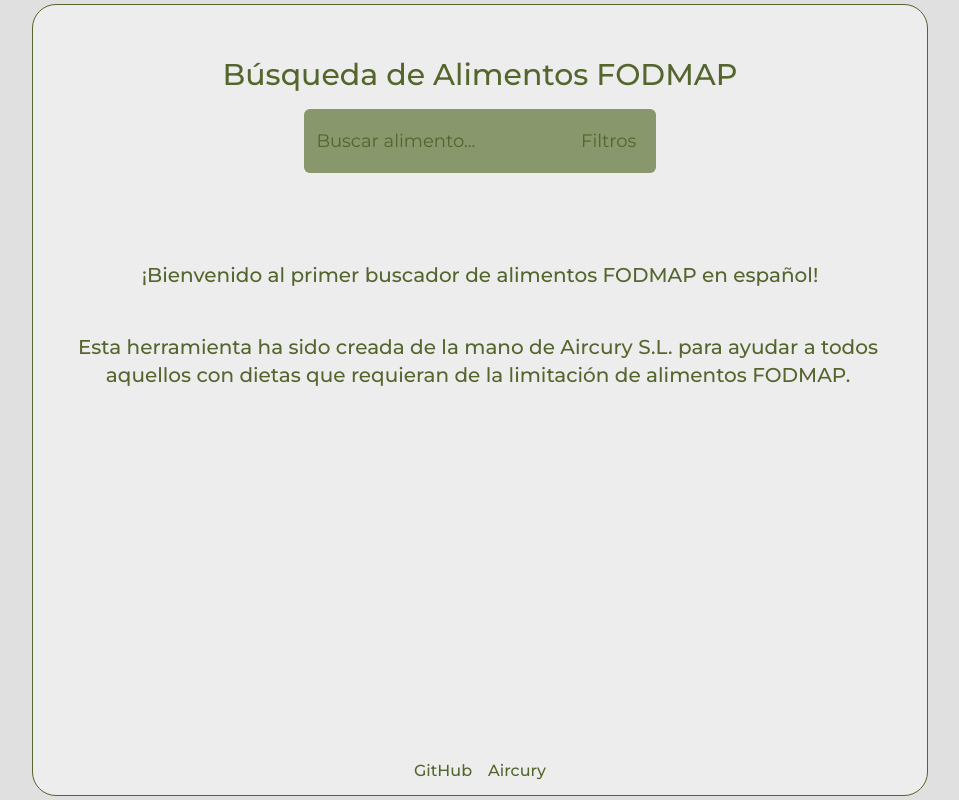
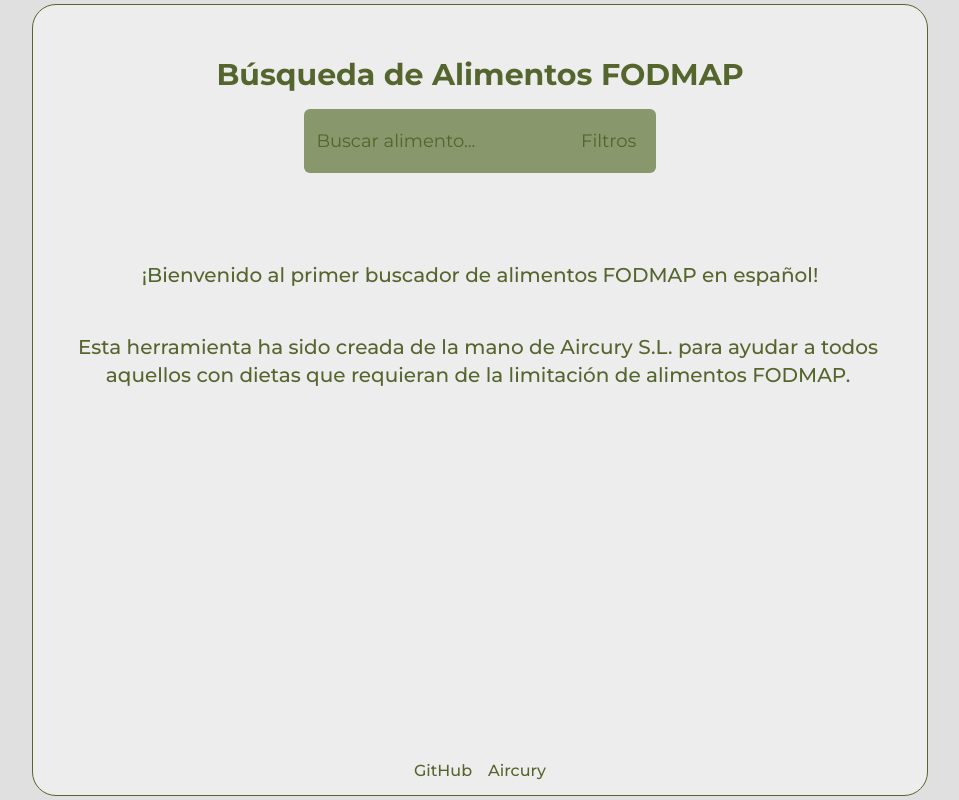
Before and after one commit to ortizzxz/FODMAP-App, a React (Vite) app in the folder fodmap-app/: page / in a window 1280 px wide. Shown: the whole page, without its empty margins (160-1119 px from the left). Built offline with nearby package versions, Linux system fonts and the light colour scheme; no server answers.

Commit message:
general fix of styles
fixing the border of the cointainers and the background color to have more contrast aswell as the weight of the font

```diff
--- a/fodmap-app/src/components/FoodContainer.tsx
+++ b/fodmap-app/src/components/FoodContainer.tsx
@@ -92,7 +92,7 @@ export const FoodSearcher: React.FC<FoodSearcherProps> = ({ alimento }) => {
           <div
             key={food.nombre}
             onClick={() => handleFoodClick(food)}
-            className="justify-center  cursor-pointer border-1 border-[#cee696] bg-[#abbd89] rounded-md w-[95%] p-4 m-2 text-center shadow-md"
+            className="justify-center  cursor-pointer border-2 border-[#cee696] bg-[#EAEFE0] rounded-md w-[95%] p-4 m-2 text-center shadow-md"
           >
             <div className='text-xl'>{capitalizeFirstLetter(food.nombre)}</div>
             <div className='text-lg'>Indice FODMAP: {capitalizeFirstLetter(food.indice)}</div>
--- a/fodmap-app/src/components/ProductApp.tsx
+++ b/fodmap-app/src/components/ProductApp.tsx
@@ -97,7 +97,7 @@ export const ProductApp: React.FC = () => {
             <div className="bg-[#eeeded] lg:w-[70%]  border-[#54652d] sm:border-0 lg:border lg:m-1 md:m-1 rounded-none md:rounded-3xl lg:rounded-3xl mx-auto flex flex-col flex-grow justify-between lg:p-2 md:p-2 h-full overflow-hidden">
 
                 <div>
-                    <h1 className="text-3xl font-medium text-center pb-3 text-[#54652d] mt-[10%] lg:mt-[5%] md:mt-[5%]">Búsqueda de Alimentos FODMAP</h1>
+                    <h1 className="text-3xl font-bold text-center pb-3 text-[#54652d] mt-[10%] lg:mt-[5%] md:mt-[5%]">Búsqueda de Alimentos FODMAP</h1>
 
                     <div className='relative mx-auto w-[95%] lg:w-[40%] md:w-[30%]  rounded-md bg-[#88976c]'>
                         <div className='flex p-1 '>
```
Lines whose indentation alone changed are shown as unchanged.
